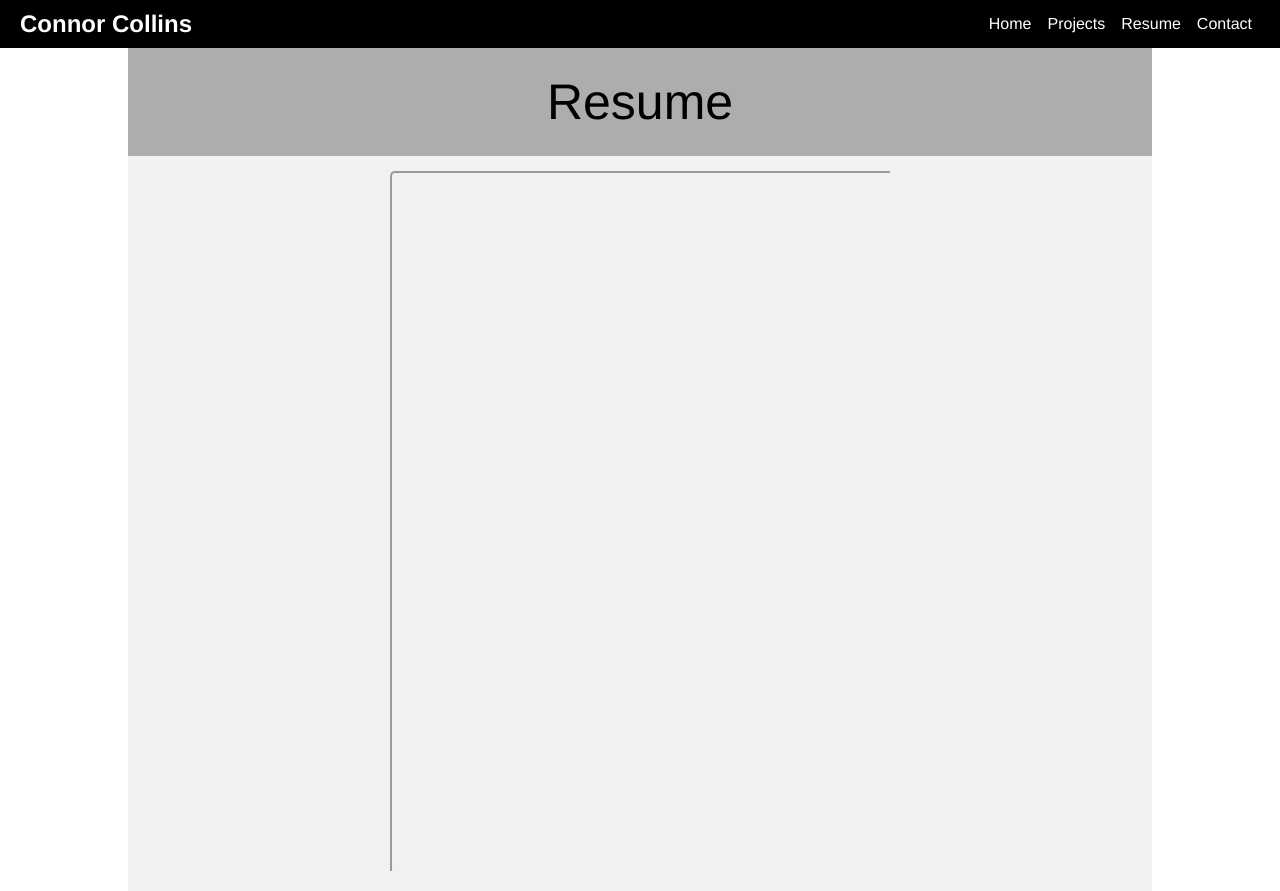
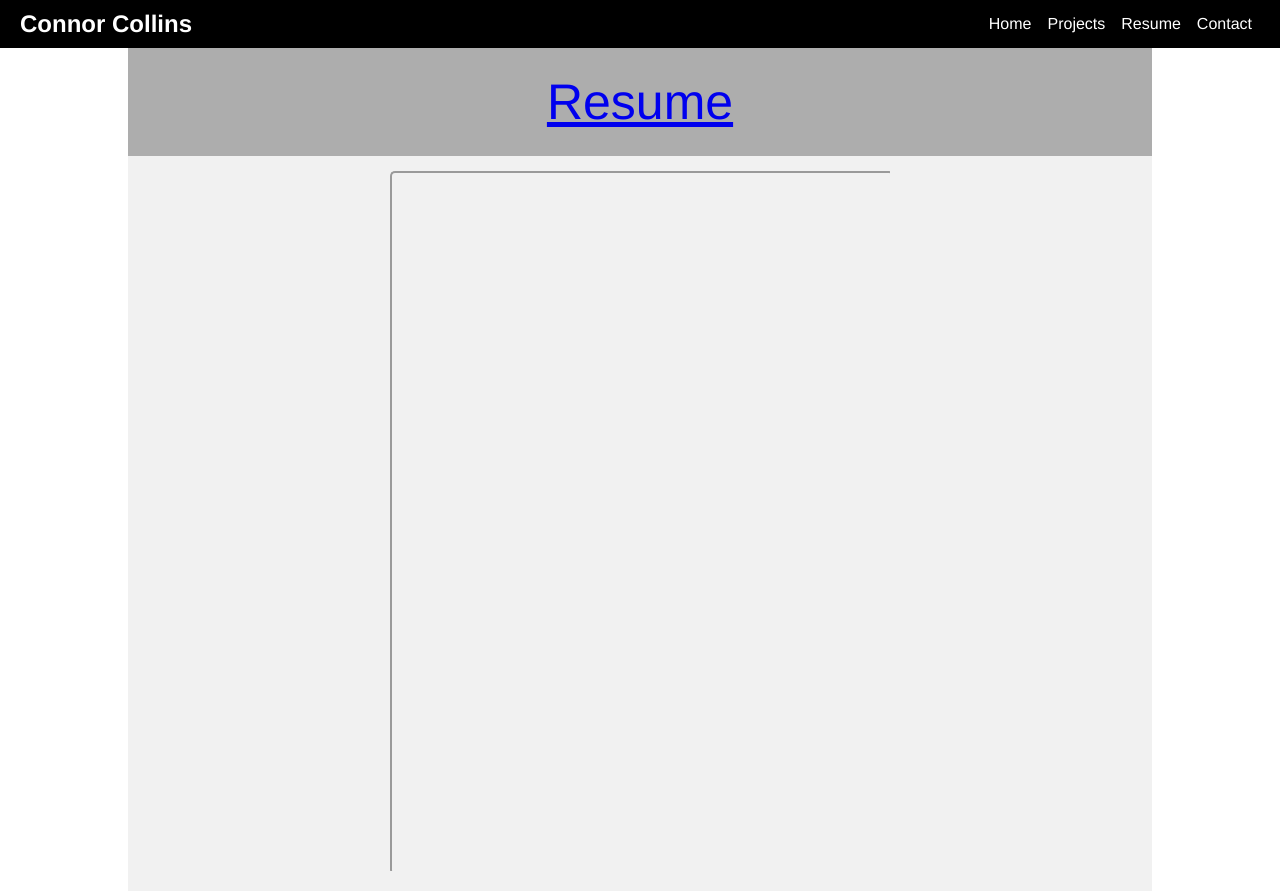
Before and after one commit to cxcollins/cxcollins.github.io, a React (Create React App) app: page /resume in a window 1280 px wide. Built offline with nearby package versions, Linux system fonts and the light colour scheme.

Commit message:
Updating resume and home

```diff
--- a/src/Home.js
+++ b/src/Home.js
@@ -23,6 +23,10 @@ export default function Home() {
                     knowledge of large scale data manipulation using tools like Python and SQL, as well as side
                     projects in Javascript like this website. For more in depth information, please visit the
                     Projects or Resume page.
+                    <br /> <br />
+                    Please note that as Github hosts this website as a static site, typing in URL extensions such
+                    as cxcollins.github.io/contact will result in a 404 error. I am currently looking at other
+                    options that might better suit the site.
                 </p>
             </div>
         </div>
--- a/src/Resume.js
+++ b/src/Resume.js
@@ -10,7 +10,7 @@ export default function Resume() {
     return (
         <div>
             <div className='Resume-container'>
-                <h2 className='Resume-h1' id='Resume-h1'>Resume</h2>
+                <h2 className='Resume-h1' id='Resume-h1'><a href={resume} download>Resume</a></h2>
                 <div className='iframe-container' id='Resume-div'>
                     <iframe title='document_resume' src={resume} className='iframe'
                     type='application/pdf'>Test</iframe>`
```
Also changed, not shown: 2 other files (tests, documents, lock files or other folders).
